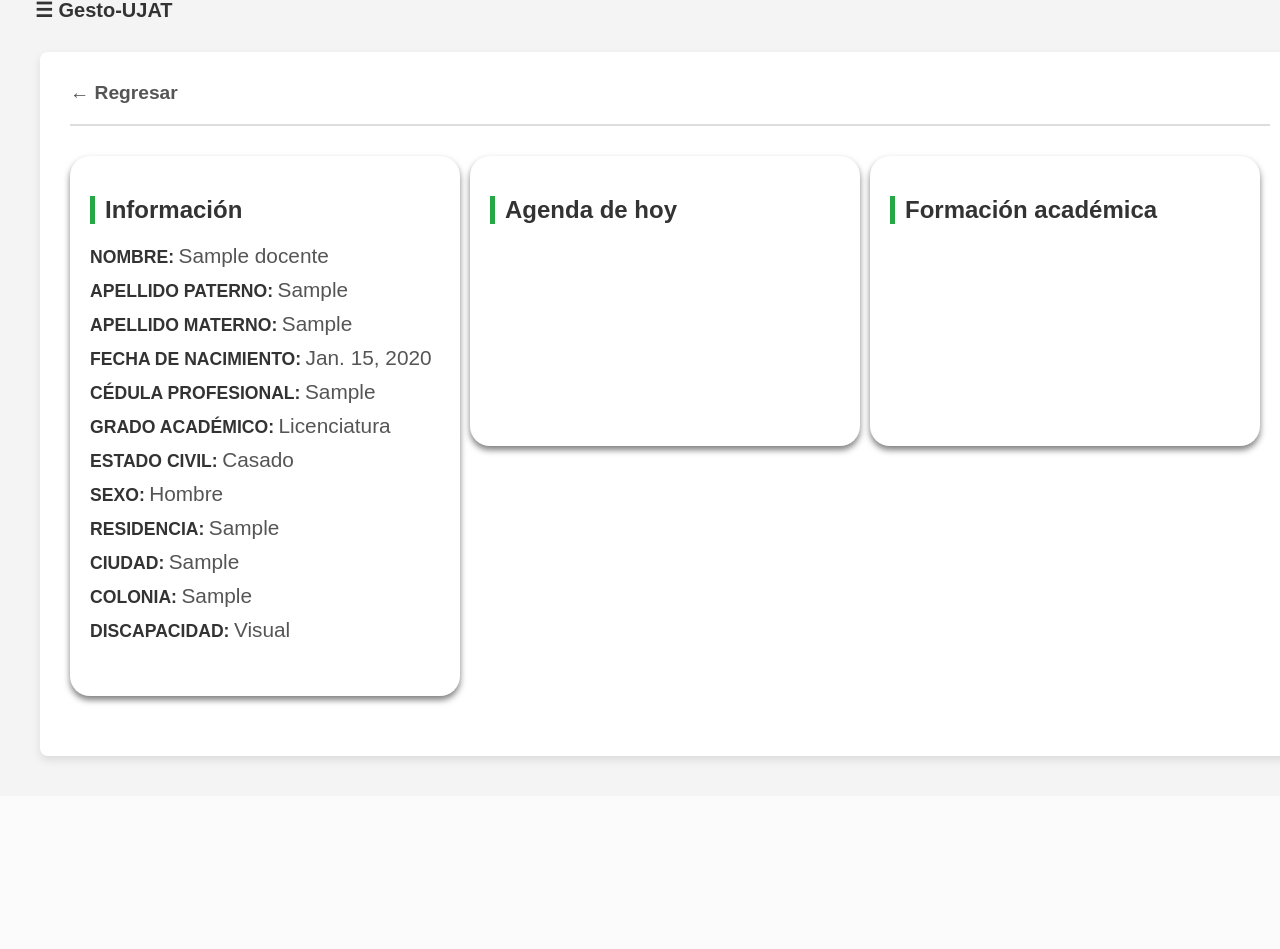
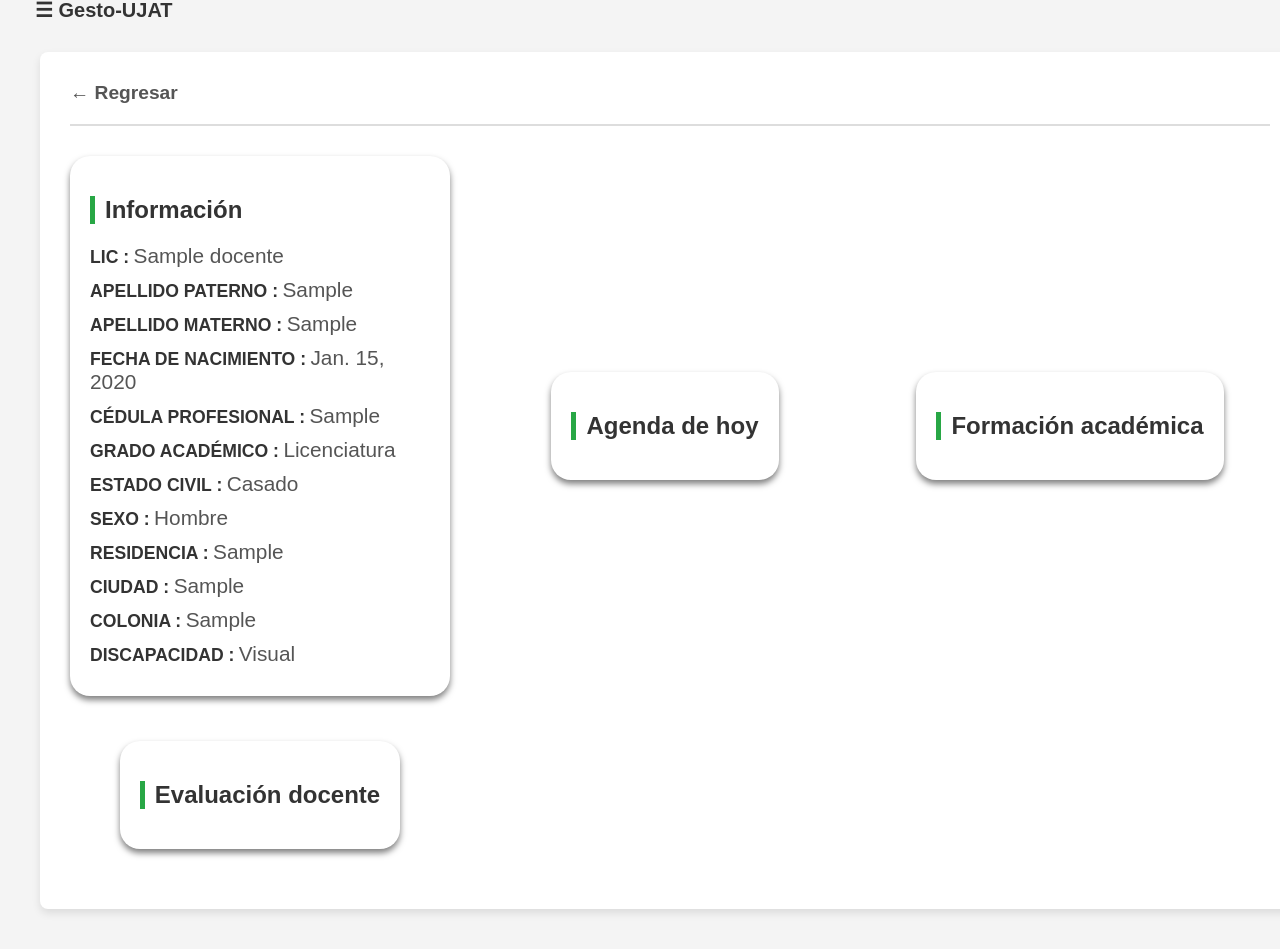
Before and after one commit to T0L0QUER0/DOCENTES, a Django app: a page that uses DOCENTES/appDocentes/templates/perfil.html in a window 1280 px wide. Shown: the part 32-981 px from the top of the page. Before the commit the page ends 795 px from the top, so only its background shows below. Run offline with Django 5.2, Linux system fonts and the light colour scheme; a user stored in the database is signed in; tables that the repository leaves empty hold one stand-in row (values such as "Sample post").

Commit message:
Frontend actualizado

```diff
--- a/DOCENTES/appDocentes/models.py
+++ b/DOCENTES/appDocentes/models.py
@@ -47,6 +47,13 @@ class Docente(models.Model): # Tabla Docentes
     correoPersonal = models.EmailField(max_length=100, blank=True, null=True)
     Telefono = models.CharField(max_length=20, blank=True, null=True)
     cuentaTeams = models.CharField(max_length=100, blank=True, null=True)
+    def get_grado_abreviado(self):
+        if self.GradoAcademico == 'Licenciatura':
+            return 'Lic'
+        elif self.GradoAcademico == 'Doctorado':
+            return 'Dr'
+        else:
+            return 'Mtr'
 
     def __str__(self):
         return f"{self.claveDocente} - {self.Nombre} {self.ApellidoP}"
--- a/DOCENTES/appDocentes/static/Styles/perfil.css
+++ b/DOCENTES/appDocentes/static/Styles/perfil.css
@@ -53,18 +53,24 @@ body {
 
 .info-card {
     background: white;
+    width: fit-content;
+    height: fit-content;
     border-radius: 20px; /* Bordes muy redondeados */
     padding: 20px;
     box-shadow: 0 4px 6px rgba(0, 0, 0, 0.5); /* Sombra suave */
-    min-width: 300px;
-    max-height: 250px;
-    flex: 1;
     margin: 0 10px 30px 0;
 }
 
+.container-info-card {
+    display: grid;
+    width: 100%;
+    grid-template-columns: repeat(3, 1fr);
+    gap: 15px;
+    place-items: center;
+}
 .info-card-perfil {
     background: white;
-    border-radius: 20px; /* Bordes muy redondeados */
+    border-radius: 20px;
     padding: 20px;
     box-shadow: 0 4px 6px rgba(0, 0, 0, 0.5); /* Sombra suave */
     min-width: 300px;
--- a/DOCENTES/appDocentes/templates/perfil.html
+++ b/DOCENTES/appDocentes/templates/perfil.html
@@ -12,20 +12,23 @@
     <div class="page-container">
         <header class="form-header">
             <a href="{% url 'home' %}" class="back-link">&larr; Regresar</a>
-            <div>
-
-        </div>
         </header>
 
     {% csrf_token %}
-
-    <div class="info-card-perfil">
+    <div class="container-info-card">
+        <div class="info-card">
             <section class="form-section">
                 <h2>Información</h2>
                 {% for field in form %}
                     {% if field.name in 'Nombre,ApellidoP,ApellidoM,FechaNacimiento,CedulaProfesional,GradoAcademico,EstadoCivil,Sexo,Residencia,Ciudad,Colonia,Discapacidad' %}
                         <div class="info-item">
-                        <span class="info-label">{{ field.label }}:</span>
+                            <span class="info-label">
+                                {% if field.name == 'Nombre' %}
+                                    {{ docente.get_grado_abreviado }}
+                                {% else %}
+                                    {{ field.label }}
+                                {% endif %}
+                            :</span>
                             <span class="info-value">{{ field.value|default:"---" }}</span>
                         </div>
                     {% endif %}
@@ -39,9 +42,18 @@
             </section>
         </div>
 
+
+
         <div class="info-card">
             <section class="form-section">
                 <h2>Formación académica</h2>
             </section>
         </div>
+
+        <div class="info-card">
+            <section class="form-section">
+                <h2>Evaluación docente</h2>
+            </section>
+        </div>
+    </div>
 {% endblock content %}
```
Lines whose indentation alone changed are shown as unchanged.
